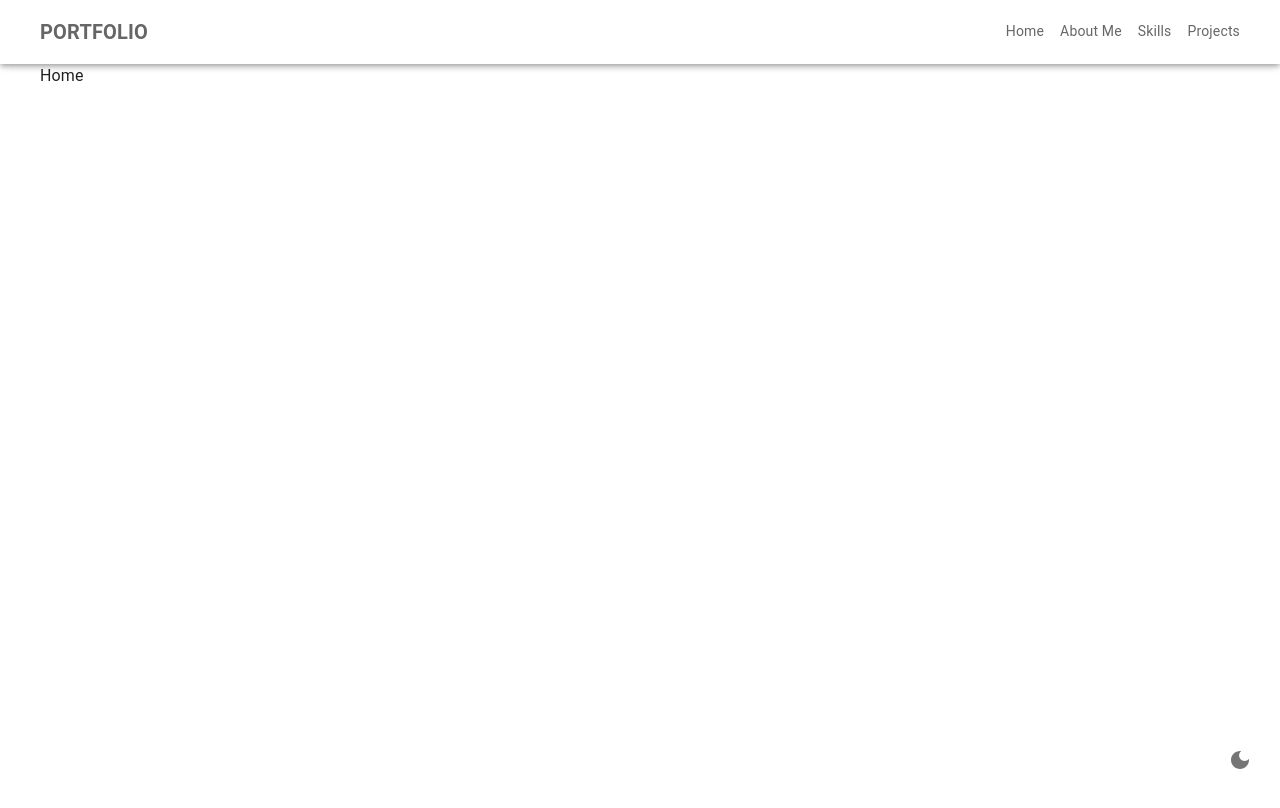
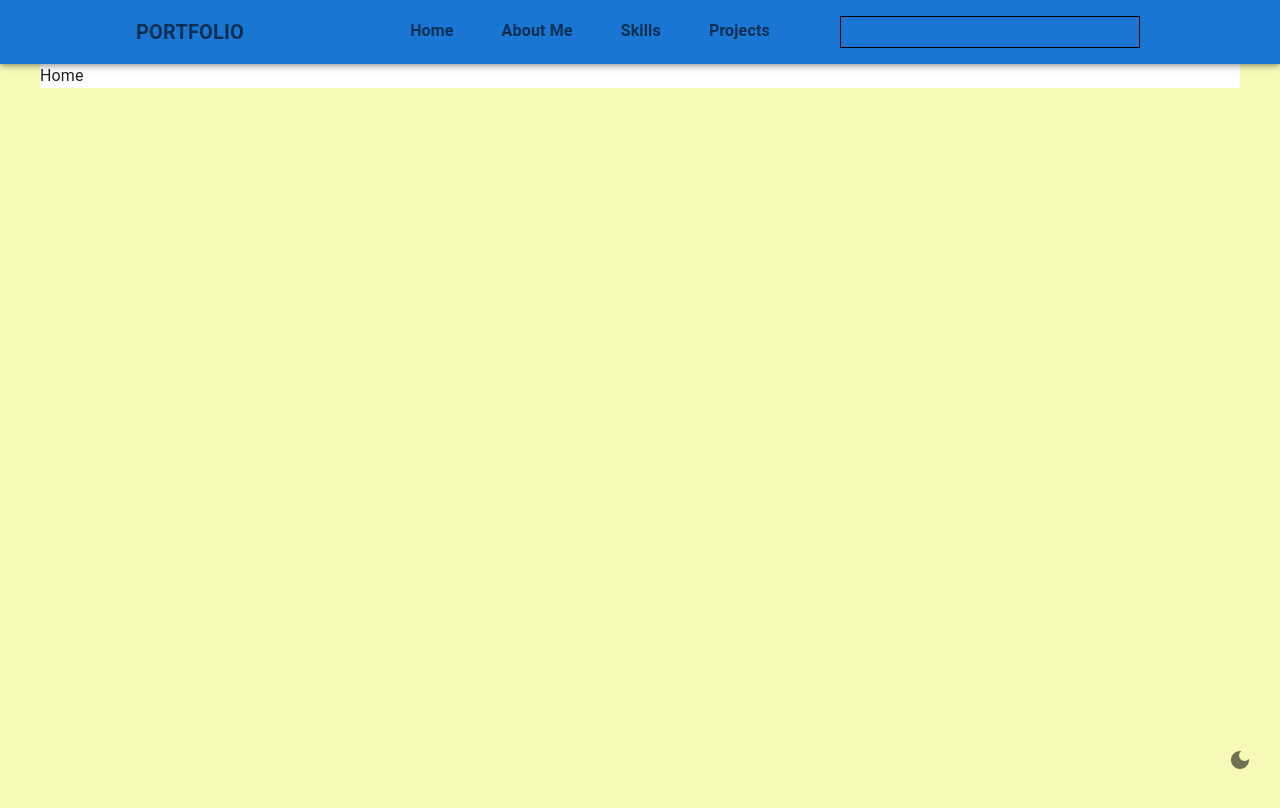
Before and after one commit to SheikhFazal/VU-prototype-phase, a React (Create React App) app: page / in a window 1280 px wide. Shown: the top 808 px of the page. Built offline with nearby package versions, Linux system fonts and the light colour scheme.

Commit message:
some minor changing to nav

```diff
--- a/src/App.jsx
+++ b/src/App.jsx
@@ -49,10 +49,15 @@ function App() {
   const lightTheme = createTheme({
     palette: {
       mode: "light",
+      background: {
+        paper: "#fff",
+        default: "#f7f9b6",
+      },
       // primary: {
       //   main: "",
       // },
     },
+    // palette.background.default
   });
 
   const darkTheme = createTheme({
@@ -76,7 +81,7 @@ function App() {
             transition: `background-color ${transitionDuration}ms ease`,
             backgroundColor: theme.palette.background.default,
             minHeight: "100vh",
-            bgcolor:theme.palette.background.default
+            bgcolor: theme.palette.background.default,
           }}
         >
           <CssBaseline />
--- a/src/components/nav/index.jsx
+++ b/src/components/nav/index.jsx
@@ -3,6 +3,7 @@ import {
   Box,
   Button,
   Divider,
+  Grid,
   IconButton,
   Toolbar,
   Typography,
@@ -17,7 +18,7 @@ export default function NavBar(props) {
   const theme = useTheme();
   console.log(theme);
   return (
-    <AppBar component="nav" sx={{ px: 2, bgcolor: "transparent" }}>
+    <AppBar component="nav" sx={{ px: 2 }}>
       <Toolbar>
         <IconButton
           color="inherit"
@@ -28,21 +29,33 @@ export default function NavBar(props) {
         >
           <MenuIcon />
         </IconButton>
+        <Grid container>
+          <Grid item sm={3}>
             <Typography
+              align="center"
               variant="h6"
-          component="div"
               color={theme.palette.text.secondary}
               fontWeight={600}
               sx={{ flexGrow: 1, display: { xs: "none", sm: "block" } }}
             >
               PORTFOLIO
             </Typography>
+          </Grid>
 
-        <Box gap={2} sx={{ display: { xs: "none", sm: "flex" } }}>
+          <Grid
+            container
+            item
+            md={5}
+            justifyContent='center'
+
+            alignItems='center'
+            sx={{ display: { xs: "none", sm: "flex" } }}
+          >
             {navItems.map((item) => (
-            <Box key={item.id} className="nav-links-box">
+              <Box key={item.id} mx={3} className="nav-links-box">
                 <Typography
-                variant="body2"
+                  variant="body1"
+                  fontWeight={600}
                   component={Link}
                   to={item.links}
                   sx={{ textDecoration: "none" }}
@@ -53,7 +66,16 @@ export default function NavBar(props) {
                 <Divider className="divider-for-nav-links" />
               </Box>
             ))}
-        </Box>
+          </Grid>
+          <Grid
+            item
+            sm={3}
+            display={{ xs: "none", sm: "flex" }}
+            border="1px solid black"
+          >
+
+          </Grid>
+        </Grid>
       </Toolbar>
     </AppBar>
   );
--- a/src/features/home/index.jsx
+++ b/src/features/home/index.jsx
@@ -1,7 +1,8 @@
-import { Box } from "@mui/material";
-import React, { useEffect, useState } from "react";
+import { Box, Typography } from "@mui/material";
 import "./style.scss"
 
 export default function Home() {
-  return <Box className="main-home-box" px={{ sm: 5, xs: 3 }}>Home</Box>;
+  return <Box className="main-home-box" px={{ sm: 5, xs: 3 }}>
+   <Typography sx={{bgcolor:'#fff'}}>Home</Typography>
+    </Box>;
 }
```
Also changed, not shown: src/common/form-provider.jsx (deleted, +0 -7 lines), src/common/rhfTextField.jsx (deleted, +0 -18 lines). Lines whose indentation alone changed are shown as unchanged.
